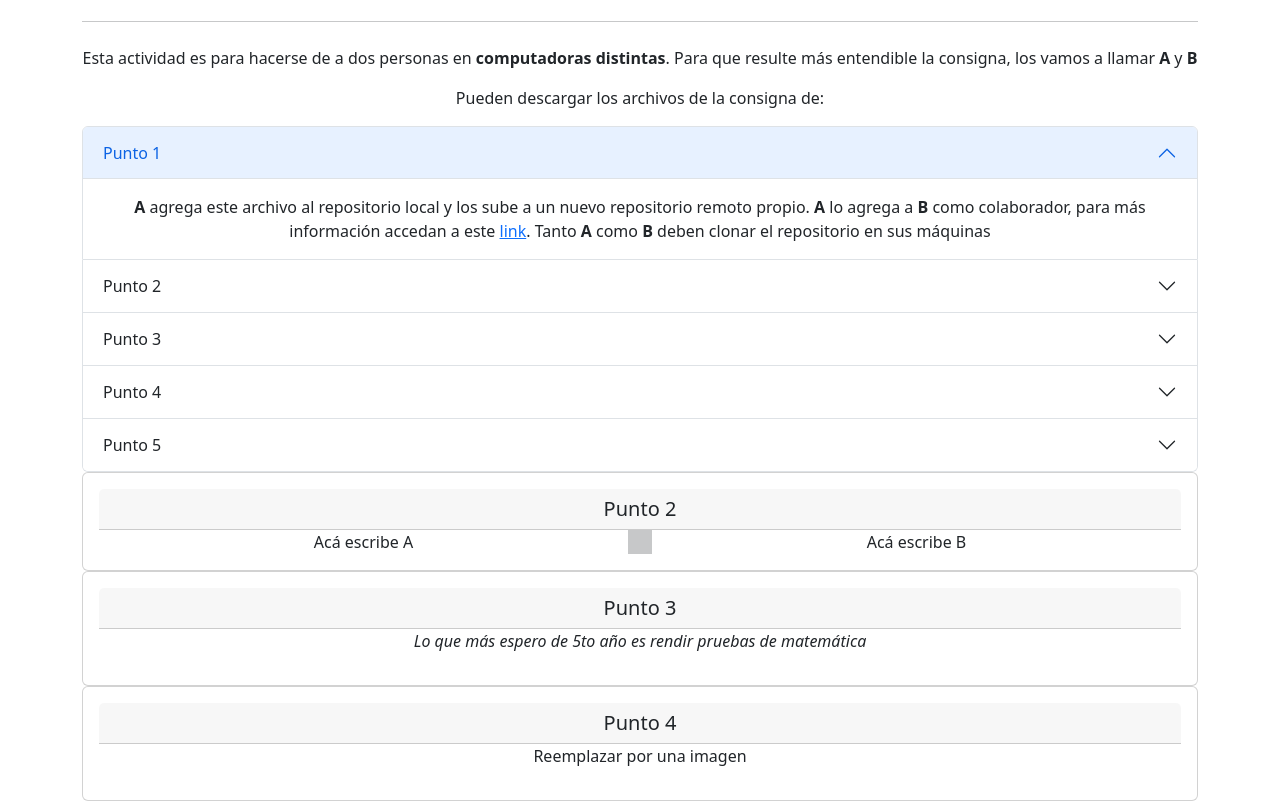
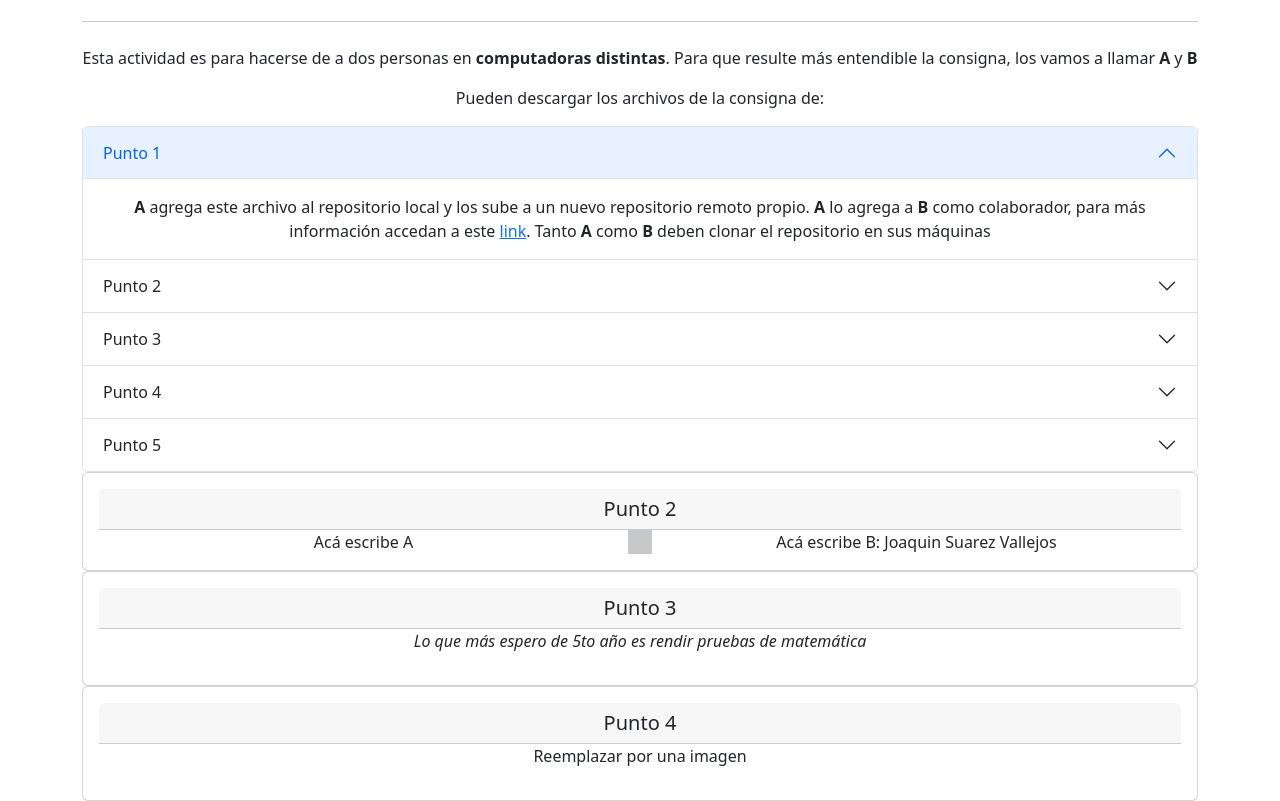
Before and after one commit to LucasRehmann/GitActividad, a plain HTML site: page index.html in a window 1280 px wide. Shown: the part 108-909 px from the top of the page. Drawn offline with nearby package versions, Linux system fonts and the light colour scheme.

Commit message:
commit B

```diff
--- a/index.html
+++ b/index.html
@@ -88,7 +88,7 @@
               </div>
               <div class="vr"></div>
               <div class="col-sm">
-                Acá escribe B
+                Acá escribe B: Joaquin Suarez Vallejos
               </div>
             </div>
           </div>
```
